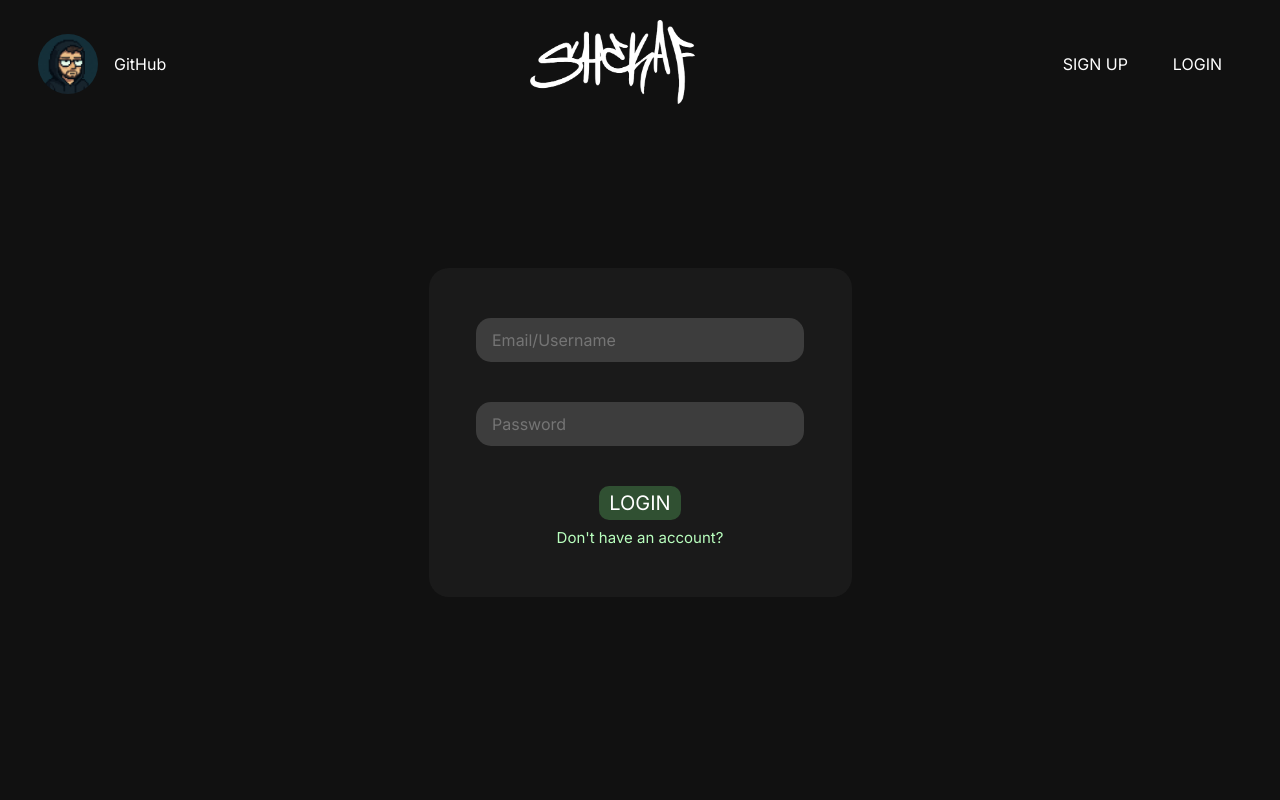
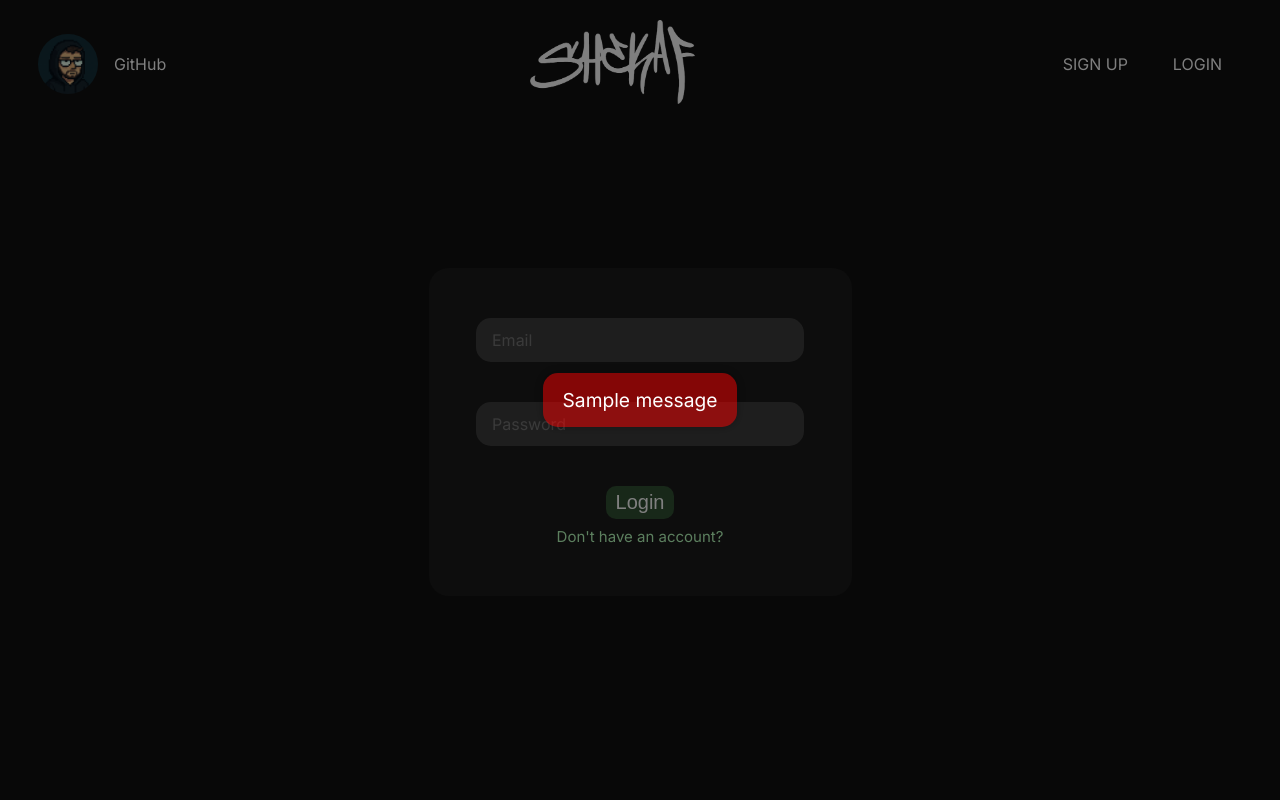
Before and after one commit to Hesoom/Shekaf-website, a Flask app: page /login in a window 1280 px wide. Run offline with Flask 3, Linux system fonts and the light colour scheme; one stand-in notice (Sample message) is shown.

Commit message:
Add Login system

```diff
--- /dev/null
+++ b/forms.py
@@ -0,0 +1,15 @@
+from flask_wtf import FlaskForm
+from wtforms import StringField, PasswordField, SubmitField
+from wtforms.validators import DataRequired, Email, Length, EqualTo
+
+
+class RegistrationForm(FlaskForm):
+    username = StringField('Username',validators=[DataRequired(),Length(min=2,max=15)])
+    email = StringField('Email',validators=[DataRequired(),Email()])
+    password = PasswordField("Password",validators=[DataRequired()])
+    submit = SubmitField("Sign Up")
+
+class LoginForm(FlaskForm):
+    email = StringField('Email',validators=[DataRequired(),Email()])
+    password = PasswordField("Password",validators=[DataRequired()])
+    submit = SubmitField("Login")
--- a/main.py
+++ b/main.py
@@ -1,7 +1,13 @@
-from flask import Flask, render_template
+from flask import Flask, render_template, redirect, url_for, flash
 import sqlite3
+from flask_sqlalchemy import SQLAlchemy
+from forms import RegistrationForm, LoginForm
+import os
 
-conn = sqlite3.connect("item.db")
+
+basedir = os.path.abspath(os.path.dirname(__file__))
+db_path = os.path.join(basedir, "item.db")
+conn = sqlite3.connect(db_path)
 c = conn.cursor()
 
 c.execute("SELECT * FROM items")
@@ -9,19 +15,32 @@ posters = c.fetchall()
 
 
 app = Flask(__name__)
+app.config["SECRET_KEY"] = '192SD87HAKD89CQHDJQXCDAQ'
+app.config["SQLALCHEMY_DATABASE_URI"] = 'sqlite:///items.db'
+db = SQLAlchemy(app)
 
 @app.route("/")
 def home():
-
     return render_template("index.html", posters=posters)
 
-@app.route("/login")
+@app.route("/login", methods=["GET","POST"])
 def login():
-    return render_template("login.html")
+    form = LoginForm()
+    if form.validate_on_submit():
+        if form.email.data == "2@2.com" and form.password.data == 'password':
+            flash(f"Successfuly Loged in",'success')
+            return redirect(url_for('home'))
+        else:
+            flash(f"Wrong Email or Password")
+    return render_template("login.html", form=form)
 
-@app.route("/signup")
+@app.route("/signup", methods=["GET","POST"])
 def signup():
-    return render_template("signup.html")
+    form = RegistrationForm()
+    if form.validate_on_submit():
+        flash(f"Account created",'success')
+        return redirect(url_for('home'))
+    return render_template("signup.html", form=form)
 
 @app.route("/poster/<poster_name>")
 def poster_page(poster_name):
--- a/static/style.css
+++ b/static/style.css
@@ -1,8 +1,7 @@
+
 body {
     background-color: #111111;
     color: white;
-
-
 }
 
 /* FONTS */
@@ -160,13 +159,27 @@ body {
   padding-left: 1rem;
 }
 
+.is-invalid {
+  background-color: #413030;
+}
+
+.invalid-feedback {
+  color: #dc3545;
+  font-size: 0.875rem;
+  margin-top: 0.25rem;
+  display: block;
+}
+
+
 .main-register-btn {
   background-color: #305032;
   font-size: 20px;
   padding: 5px 10px;
   border-radius: 10px;
+  border: 0;
   color: white;
   text-decoration: none;
+  cursor: pointer;
 }
 .other-reg-btn {
   color: #B9FFBE;
@@ -258,3 +271,39 @@ p {
 .homebutton:hover {
   background-color: #426e45;
 }
+
+#flash-overlay {
+  position: fixed;
+  top: 0; left: 0;
+  width: 100vw; height: 100vh;
+  background-color: rgba(0,0,0,0.5);
+  display: flex;
+  justify-content: center;
+  align-items: center;
+  z-index: 9999;
+  cursor: pointer; /* hints user can click */
+}
+
+.flash-message.success {
+  background: rgba(119, 212, 116, 0.842);
+  padding: 15px 20px;
+  border-radius: 15px;
+  box-shadow: 0 0 10px rgba(0,0,0,0.3);
+  max-width: 90%;
+  text-align: center;
+  font-size: 1.2rem;
+  color: #000000;
+  cursor: default; /* prevent pointer on message box */
+}
+
+.flash-message.unsuccess {
+  background: rgba(255, 0, 0, 0.493);
+  padding: 15px 20px;
+  border-radius: 15px;
+  box-shadow: 0 0 10px rgba(0,0,0,0.3);
+  max-width: 90%;
+  text-align: center;
+  font-size: 1.2rem;
+  color: #ffffff;
+  cursor: default;
+}
--- a/templates/login.html
+++ b/templates/login.html
@@ -1,14 +1,54 @@
 {% include "header.html" %}
 
-    <div class="register-container inter-regular">
-        <input class="textbox inter-regular" type="text" placeholder="Email/Username">
-        <input class="textbox inter-regular" type="password" placeholder="Password">
+    {% with messages = get_flashed_messages(with_categories=true) %}
+        {% if messages %}
+            <div id="flash-overlay" onclick="this.style.display='none'">
+                <div class="flash-message unsuccess inter-regular">
+                    {% for category, message in messages %}
+                      <p>{{ message }}</p>
+                    {% endfor %}
+                </div>
+            </div>
+        {% endif %}
+    {% endwith %}
 
-        <div class="btns">
-            <a class="main-register-btn" href="#">LOGIN</a>
-            <a class="other-reg-btn" href="{{ url_for('signup') }}">Don't have an account?</a>
+
+    <form method="POST" action="">
+        <div class="register-container inter-regular">
+            {{ form.hidden_tag() }}
+
+                    {% if form.email.errors %}
+                        <div>
+                            {{ form.email(class="textbox inter-regular is-invalid", placeholder="Email") }}
+                            <div class="invalid-feedback inter-regular">
+                                {% for error in form.email.errors %}
+                                    <span>{{ error }}</span>
+                                {% endfor %}
+                            </div>
+                        </div>
+                    {% else %}
+                        {{ form.email(class="textbox inter-regular", placeholder="Email") }}
+                    {% endif %}
+
+                    {% if form.password.errors %}
+                        <div>
+                            {{ form.password(class="textbox inter-regular is-invalid", placeholder="Password") }}
+                            <div class="invalid-feedback inter-regular">
+                                {% for error in form.password.errors %}
+                                    <span>{{ error }}</span>
+                                {% endfor %}
+                            </div>
+                        </div>
+                    {% else %}
+                        {{ form.password(class="textbox inter-regular", placeholder="Password") }}
+                    {% endif %}
+
+            <div class="btns">
+                {{ form.submit(class="main-register-btn") }}
+                <a class="other-reg-btn" href="{{ url_for('signup') }}">Don't have an account?</a>
+            </div>
         </div>
-    </div>
+    </form>
 
 </body>
 </html>
```
Also changed, not shown: templates/index.html (+12 -0 lines), templates/signup.html (+50 -9 lines), database.db (deleted).
